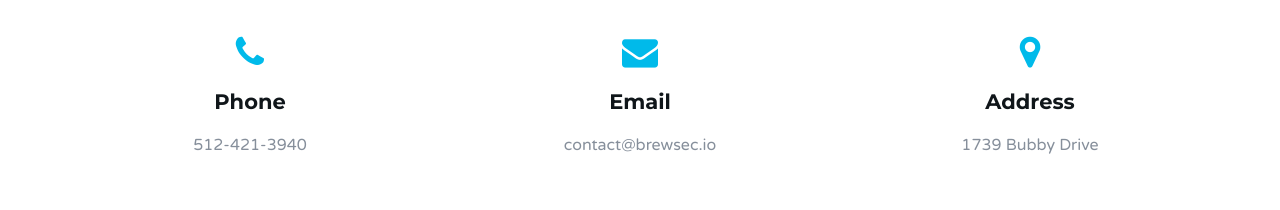
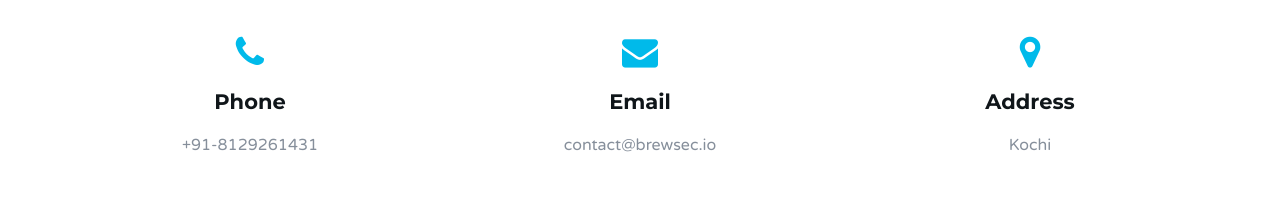
Before and after one commit to brewsec/brewsec.github.io, a plain HTML site: page index.html in a window 1280 px wide. Shown: the part 3780-3990 px from the top of the page. Drawn offline with Linux system fonts and the light colour scheme.

Commit message:
Update index.html

```diff
--- a/index.html
+++ b/index.html
@@ -392,7 +392,7 @@
 					<div class="contact">
 						<i class="fa fa-phone"></i>
 						<h3>Phone</h3>
-						<p>512-421-3940</p>
+						<p>+91-8129261431</p>
 					</div>
 				</div>
 				<!-- /contact -->
@@ -412,7 +412,7 @@
 					<div class="contact">
 						<i class="fa fa-map-marker"></i>
 						<h3>Address</h3>
-						<p>1739 Bubby Drive</p>
+						<p>Kochi</p>
 					</div>
 				</div>
 				<!-- /contact -->
```
